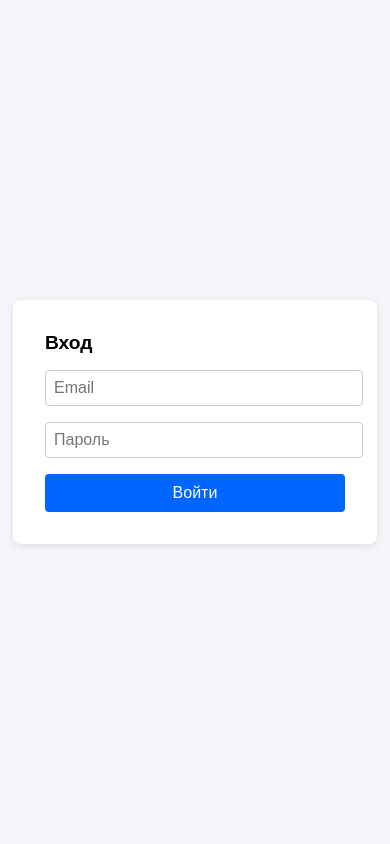
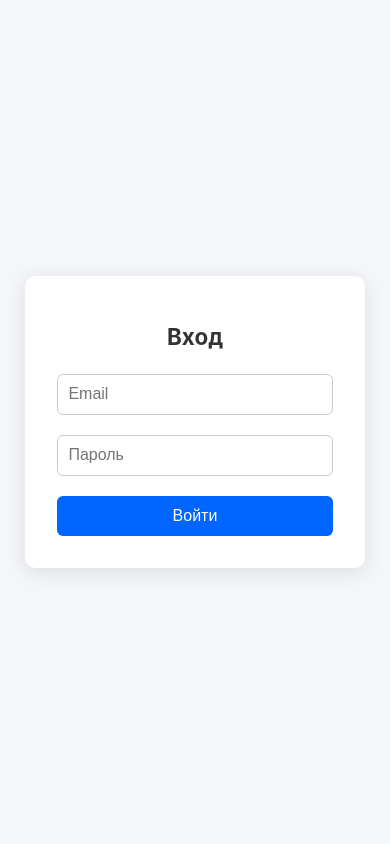
Before and after one commit to Vadimka00/GrandWebSupport, a FastAPI app: template templates/login.html in a window 390 px wide. Run offline with FastAPI, Linux system fonts and the light colour scheme; the template is opened without the code that fills it, so the values that code supplies are empty; parts of the project's set-up code (start-up, migrations or seed data) failed here and were passed over.

```diff
--- a/main.py
+++ b/main.py
@@ -15,6 +15,7 @@ import json
 import bcrypt
 import secrets
 from starlette.responses import Response
+from starlette.status import HTTP_303_SEE_OTHER
 
 class UpdateRequest(BaseModel):
     key: str
@@ -35,6 +36,55 @@ app = FastAPI()
 templates = Jinja2Templates(directory="templates")
 
 app.mount("/static", StaticFiles(directory="static"), name="static")
+
+# Этот middleware позволит перехватывать 500 ошибки
+@app.middleware("http")
+async def custom_error_handler(request: Request, call_next):
+    try:
+        return await call_next(request)
+    except Exception as e:
+        # Можно логировать тут: print(f"Unhandled error: {e}")
+        return HTMLResponse(
+            content="""
+            <!DOCTYPE html>
+            <html lang="ru">
+            <head>
+              <meta charset="UTF-8">
+              <title>Ошибка</title>
+              <meta name="viewport" content="width=device-width, initial-scale=1.0">
+              <style>
+                body {
+                  font-family: sans-serif;
+                  background: #fdf2f2;
+                  color: #333;
+                  padding: 2rem;
+                  text-align: center;
+                }
+                .error-box {
+                  background: #fff;
+                  border: 1px solid #e0e0e0;
+                  max-width: 400px;
+                  margin: 4rem auto;
+                  padding: 2rem;
+                  border-radius: 8px;
+                  box-shadow: 0 4px 12px rgba(0,0,0,0.05);
+                }
+              </style>
+            </head>
+            <body>
+              <div class="error-box">
+                <h2>Что-то пошло не так</h2>
+                <p>Пожалуйста, перезагрузите страницу.</p>
+              </div>
+            </body>
+            </html>
+            """,
+            status_code=500
+        )
+
+@app.get("/login", response_class=HTMLResponse)
+async def login_form(request: Request):
+    return templates.TemplateResponse("login.html", {"request": request})
 
 @app.post("/login", response_class=HTMLResponse)
 async def login(
@@ -61,22 +111,6 @@ async def login(
         response.set_cookie("user_id", str(cred.user_id), httponly=True)
         return response
 
-@app.post("/login", response_class=HTMLResponse)
-async def login(
-    request: Request,
-    email: str = Form(...),
-    password: str = Form(...),
-    response: Response = None
-):
-    async with SessionLocal() as session:
-        cred = await session.get(Credentials, {"email": email})
-        if not cred or not bcrypt.checkpw(password.encode(), cred.password_hash.encode()):
-            return templates.TemplateResponse("login.html", {"request": request, "error": "Неверная пара логин/пароль"})
-        # успешный вход → ставим простую куку
-        response = RedirectResponse("/", status_code=303)
-        response.set_cookie("user_id", str(cred.user_id), httponly=True)
-        return response
-
 @app.get("/logout")
 def logout(response: Response):
     response = RedirectResponse("/login", status_code=303)
@@ -85,7 +119,7 @@ def logout(response: Response):
 
 def get_current_user(user_id: str = Cookie(None)):
     if not user_id:
-        raise HTTPException(status_code=401, detail="Not authenticated")
+        raise HTTPException(status_code=HTTP_303_SEE_OTHER, headers={"Location": "/login"})
     return int(user_id)
 
 @app.get("/", dependencies=[Depends(get_current_user)], response_class=HTMLResponse)
--- a/requirements.txt
+++ b/requirements.txt
@@ -12,6 +12,7 @@ dotenv==0.9.9
 exceptiongroup==1.3.0
 fastapi==0.115.12
 frozenlist==1.6.0
+greenlet==3.2.2
 h11==0.16.0
 idna==3.10
 Jinja2==3.1.6
--- a/templates/index.html
+++ b/templates/index.html
@@ -70,7 +70,7 @@
     {% block content %}
 
 <section>
-  <h2>Пользователи по языкам ( {{ total_users }} ) </h2>
+  <h3>Пользователи по языкам ( {{ total_users }} ) </h2>
   <div class="cards">
     {% for lang in languages %}
       <div class="card">
@@ -82,7 +82,7 @@
 </section>
 
 <section>
-  <h2>Модераторы по языкам ( {{ total_mods }} )</h2>
+  <h3>Модераторы по языкам ( {{ total_mods }} )</h2>
   <div class="cards">
     {% for lang in languages %}
       <div class="card">
@@ -94,7 +94,7 @@
 </section>
 
 <section>
-  <h2>Заявки по языкам и статусам ( {{ total_reqs }} )</h2>
+  <h3>Заявки по языкам и статусам ( {{ total_reqs }} )</h2>
   <div class="cards">
     {% for lang in languages %}
       <div class="card">
--- a/templates/login.html
+++ b/templates/login.html
@@ -4,29 +4,80 @@
   <meta charset="utf-8">
   <link rel="icon" href="/static/favicon.svg" type="image/svg+xml">
   <title>Вход – Админ-панель</title>
-  <meta name="viewport" content="width=device-width,initial-scale=1">
+  <meta name="viewport" content="width=device-width, initial-scale=1.0">
   <style>
+
+    * {
+        box-sizing: border-box;
+    }
+
     body {
-      display: flex; align-items: center; justify-content: center;
-      height: 100vh; margin: 0; background: #f4f6f9;
-      font-family: sans-serif;
+      margin: 0;
+      padding: 0;
+      height: 100vh;
+      background: #f4f6f9;
+      font-family: -apple-system, BlinkMacSystemFont, "Segoe UI", Roboto, sans-serif;
+      display: flex;
+      justify-content: center;
+      align-items: center;
     }
+
     .login-box {
-      background: #fff; padding: 2rem; border-radius: 8px;
-      box-shadow: 0 2px 8px rgba(0,0,0,0.1); width: 300px;
+      width: 100%;
+      max-width: 340px;
+      background: #fff;
+      padding: 2rem;
+      border-radius: 10px;
+      box-shadow: 0 4px 20px rgba(0,0,0,0.1);
     }
-    h1 { margin: 0 0 1rem; font-size: 1.2rem; }
-    .field { margin-bottom: 1rem; }
+
+    h1 {
+      text-align: center;
+      margin-bottom: 1.5rem;
+      font-size: 1.4rem;
+      color: #333;
+    }
+
+    .field {
+      margin-bottom: 1.25rem;
+    }
+
     .field input {
-      width: 100%; padding: 0.5rem; font-size: 1rem;
-      border: 1px solid #ccc; border-radius: 4px;
+      width: 100%;
+      padding: 0.65rem;
+      font-size: 1rem;
+      border: 1px solid #ccc;
+      border-radius: 6px;
+      transition: border 0.2s;
     }
+
+    .field input:focus {
+      outline: none;
+      border-color: #0066ff;
+    }
+
     button {
-      width: 100%; padding: 0.6rem; font-size: 1rem;
-      background: #0066ff; color: #fff; border: none;
-      border-radius: 4px; cursor: pointer;
+      width: 100%;
+      padding: 0.7rem;
+      font-size: 1rem;
+      background: #0066ff;
+      color: #fff;
+      border: none;
+      border-radius: 6px;
+      cursor: pointer;
+      transition: background 0.2s;
     }
-    .error { color: #e91e63; font-size: 0.9rem; margin-bottom: 1rem; }
+
+    button:hover {
+      background: #0052cc;
+    }
+
+    .error {
+      color: #e53935;
+      font-size: 0.9rem;
+      margin-bottom: 1rem;
+      text-align: center;
+    }
   </style>
 </head>
 <body>
```
Also changed, not shown: templates/includes/header.html (+72 -19 lines).
